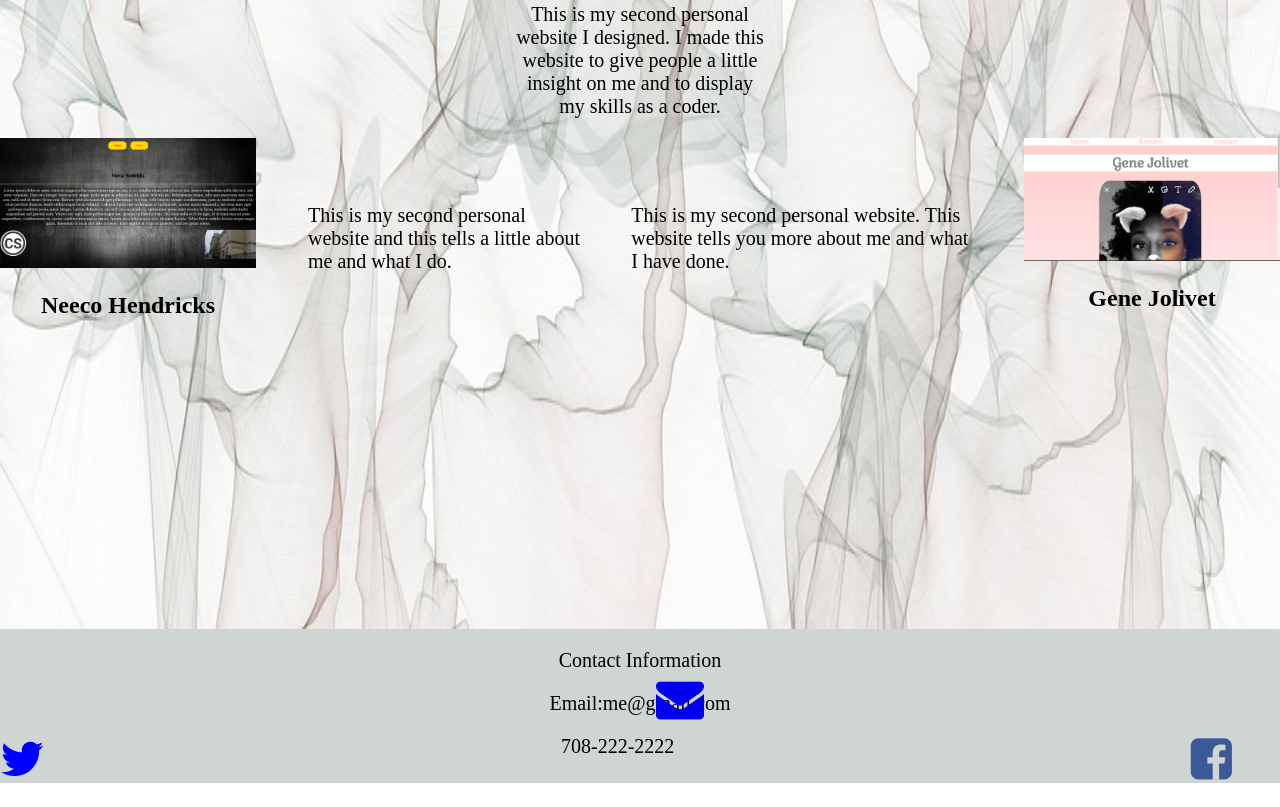
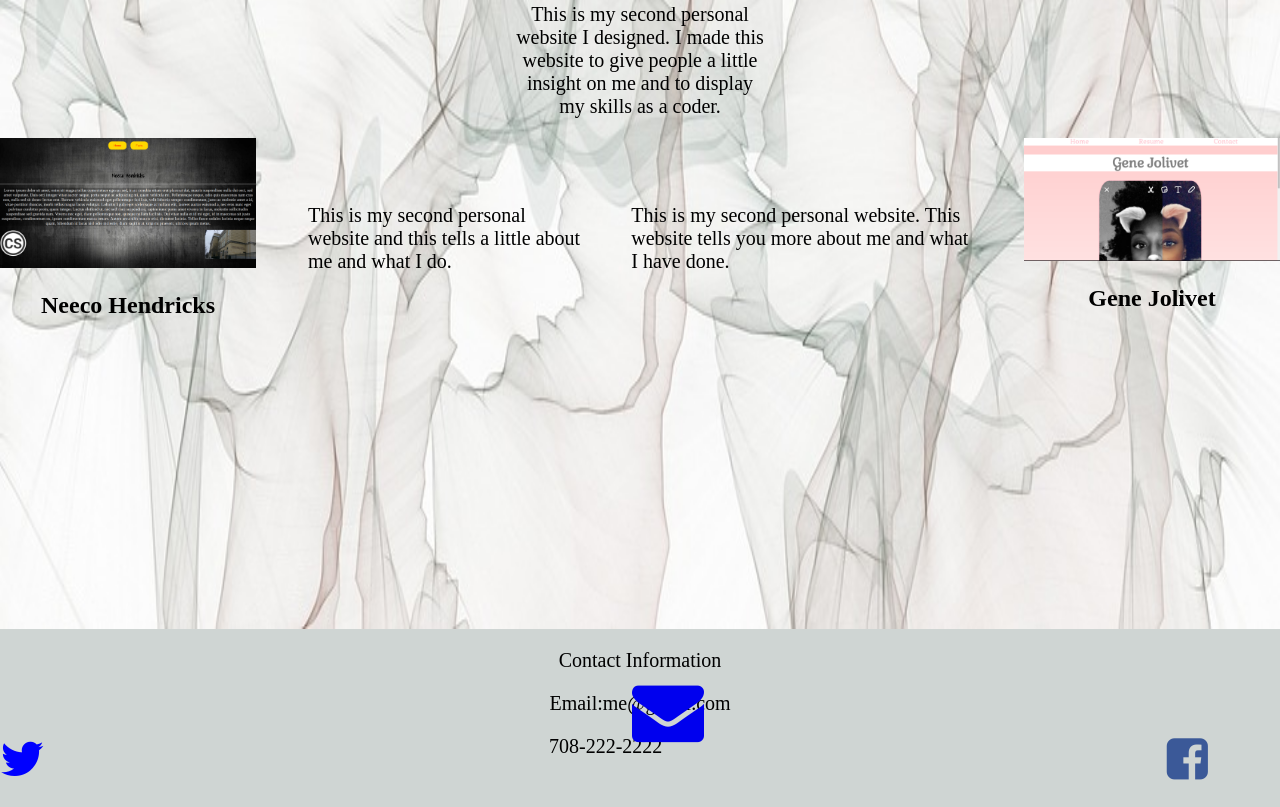
Before and after one commit to CoderSpace/r3volution-N.W.C, a plain HTML site: page index.html in a window 1280 px wide. Shown: the part 3196-4003 px from the top of the page. Before the commit the page ends 3979 px from the top, so only its background shows below. Drawn offline with Linux system fonts and the light colour scheme; files whose address does not match are found by name.

Commit message:
bigger icons

```diff
--- a/index.html
+++ b/index.html
@@ -147,7 +147,7 @@
     <footer class="footer">
         <p>Contact Information</p>
         <p>Email:me@gmail.com</p>
-        <div class='icon1'><a href='mailto:'><i class="fa fa-envelope fa-2x " aria-hidden="true"></i></a></div>
+        <div class='icon1'><a href='mailto:'><i class="fa fa-envelope fa-3x " aria-hidden="true"></i></a></div>
         <div class='icon2'>
             <a class='icon2' href='https://twitter.com/'><i class="fa fa-twitter fa-2x" aria-hidden="true"></i>
 </a>
```
